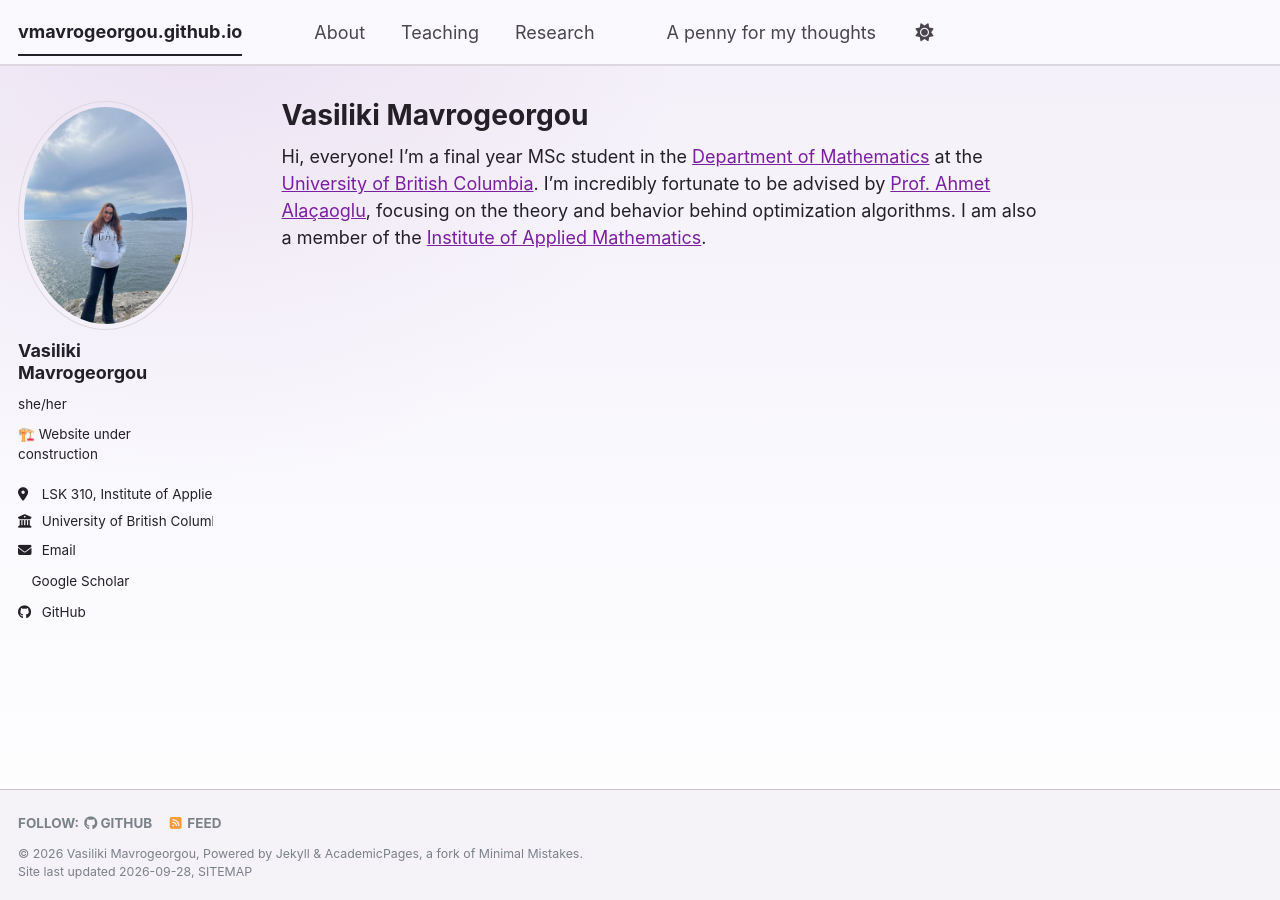
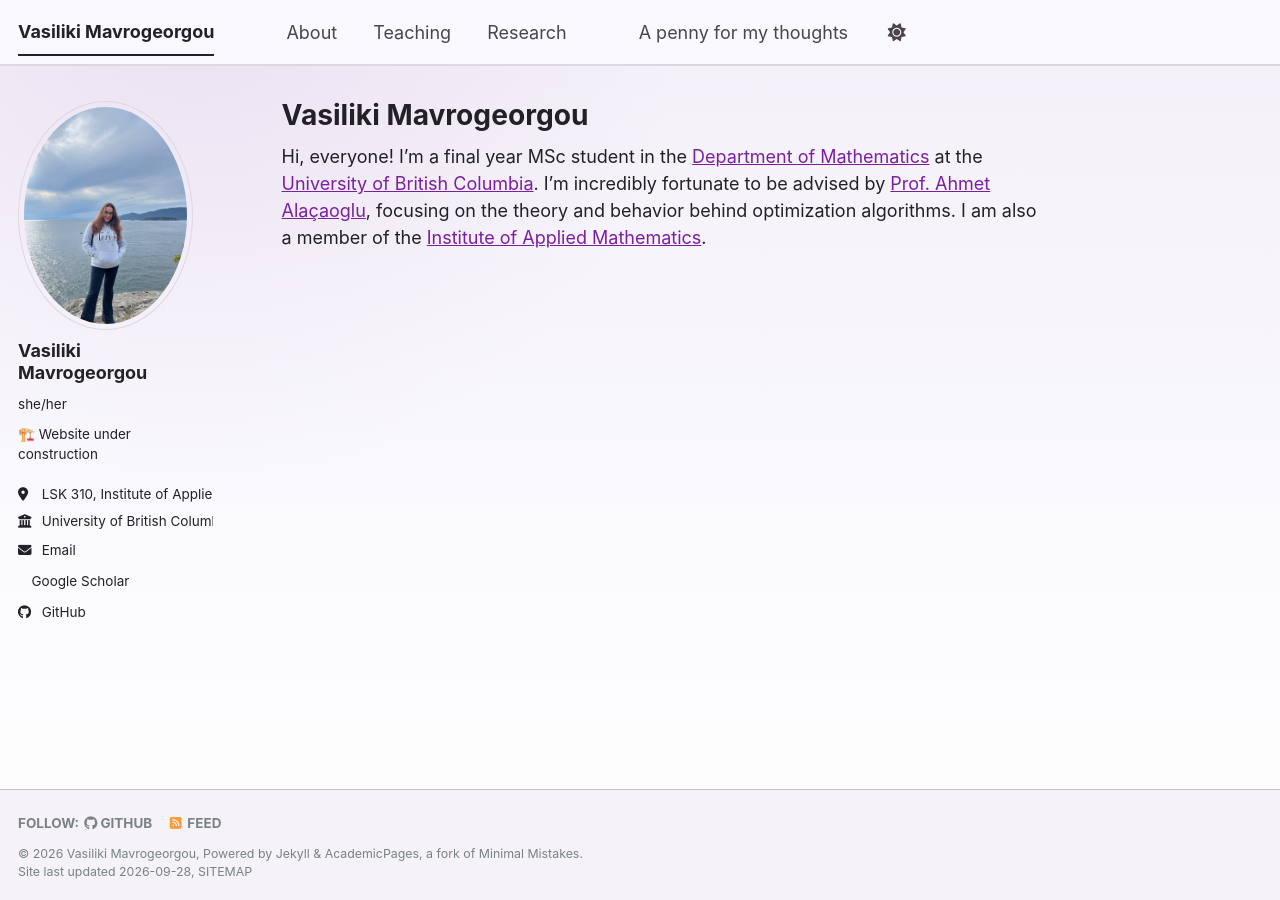
Before and after one commit to vmavrogeorgou/vmavrogeorgou.github.io, a Jekyll site: the page built from _pages/about.md, in a window 1280 px wide. Built offline with Jekyll 4.4.1, drawn with Linux system fonts in a browser that asks for light colours; a style sheet for code colours, icons or effects is not loaded.

Commit message:
Update _config.yml

```diff
--- a/_config.yml
+++ b/_config.yml
@@ -9,7 +9,7 @@
 # Basic Site Settings
 locale                   : "en-US"
 site_theme               : "purple" # The available themes options are "default", "air", "sunrise", "mint", "purple (custom)", "dirt" and "contrast"
-title                    : # "Hi, it's Vasiliki!"
+title                    : "Vasiliki Mavrogeorgou"
 title_separator          : "-"
 name                     : &name "Vasiliki Mavrogeorgou"
 description              : &description "Vasiliki Mavrogeorgou's academic portfolio"   # Update this with a general description of your site, this is the default if not overridden by a page
```
